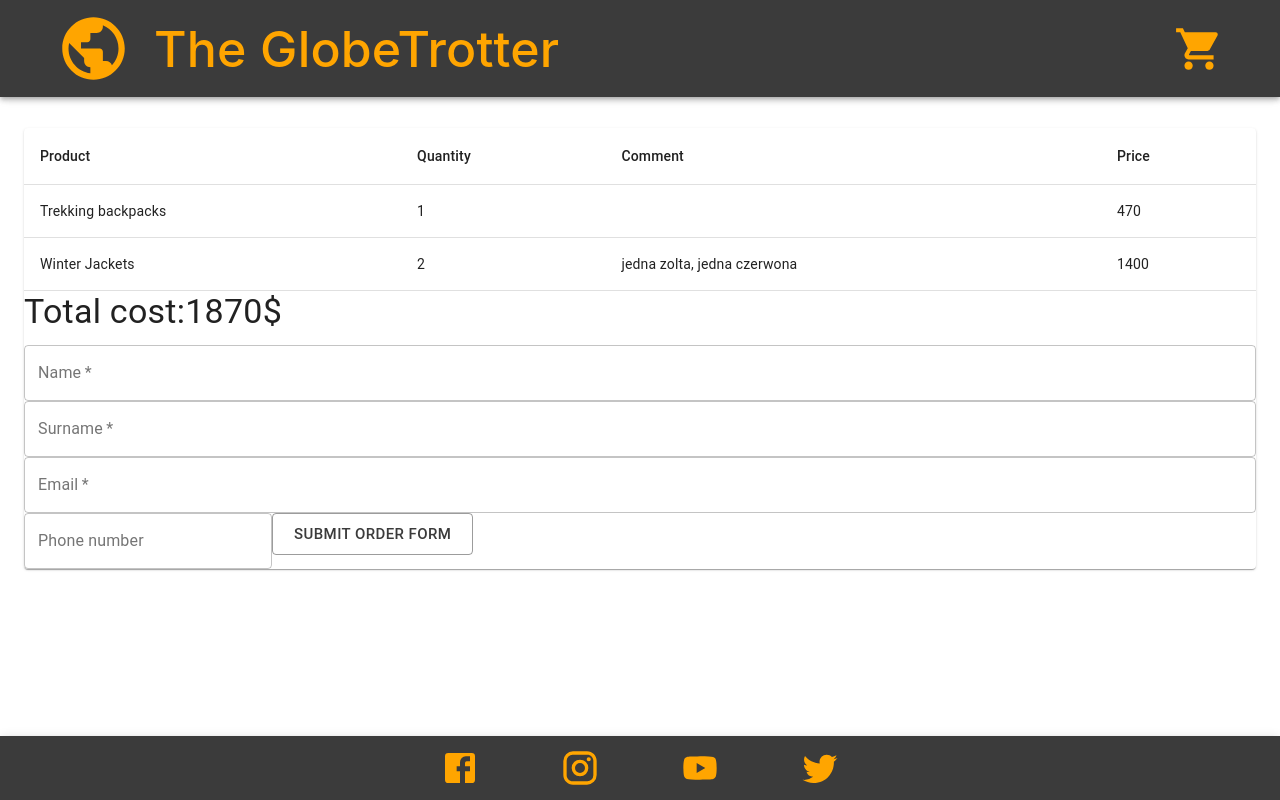
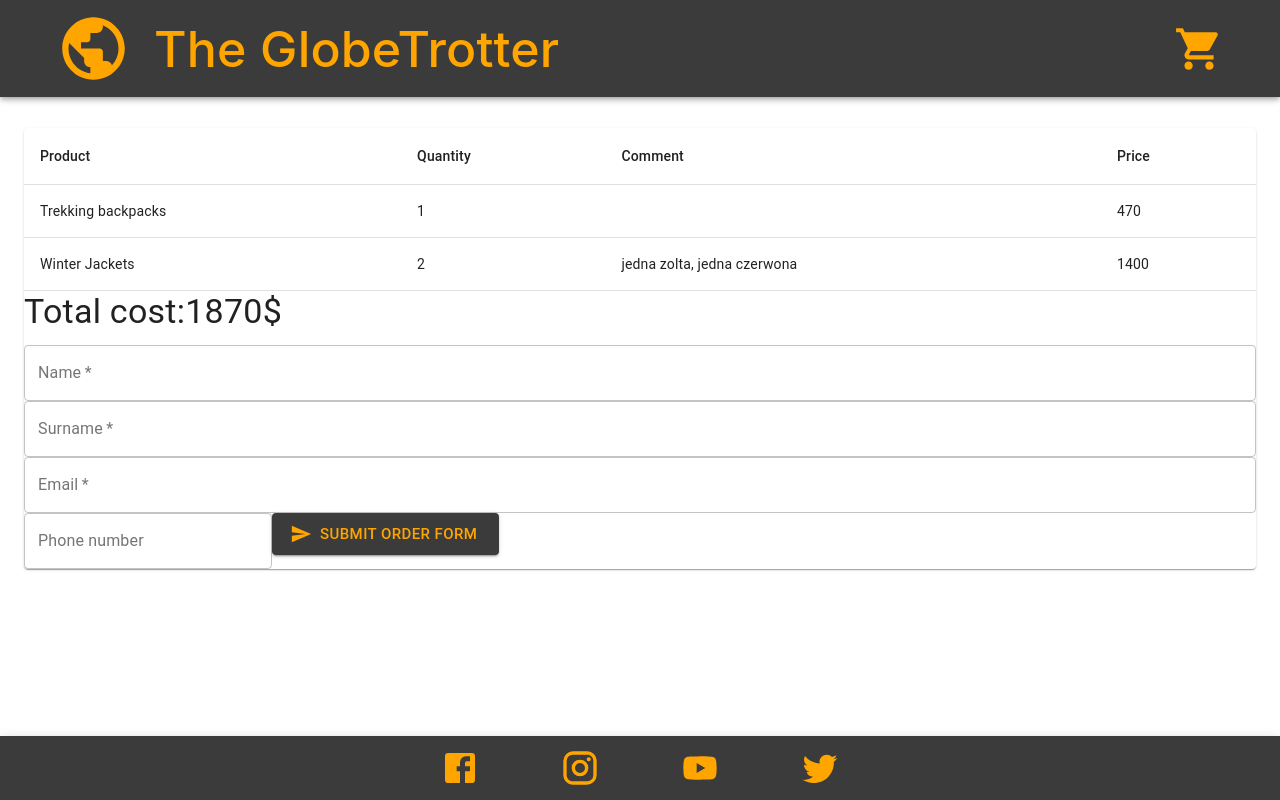
Before and after one commit to piotr-rajtar/globetrotter-shop, a React (Create React App) app: page /order in a window 1280 px wide. Built offline with nearby package versions, Linux system fonts and the light colour scheme.

Commit message:
Change button look in order form

```diff
--- a/src/components/features/OrderForm/OrderForm.js
+++ b/src/components/features/OrderForm/OrderForm.js
@@ -8,6 +8,7 @@ import styles from './OrderForm.module.scss';
 
 import TextField from '@material-ui/core/TextField';
 import Button from '@material-ui/core/Button';
+import SendIcon from '@material-ui/icons/Send';
 
 const Component = ({submitForm, orderData, setOrderDate, handleChange}) => (
   <form
@@ -57,14 +58,15 @@ const Component = ({submitForm, orderData, setOrderDate, handleChange}) => (
       onChange={handleChange}
     />
     <Button
-      variant="outlined"
+      variant='contained'
       color="primary"
       size="large"
       className={styles.button}
       type="submit"
       onClick={setOrderDate}
+      startIcon={<SendIcon />}
     >
-      Submit Order Form
+      SUBMIT ORDER FORM
     </Button>
   </form>
 );
--- a/src/components/features/OrderForm/OrderForm.module.scss
+++ b/src/components/features/OrderForm/OrderForm.module.scss
@@ -2,3 +2,12 @@
 
 // .root {
 // }
+
+.button {
+  color: orange;
+}
+
+.button:hover {
+  color: orange;
+  text-decoration: none;
+}
```
